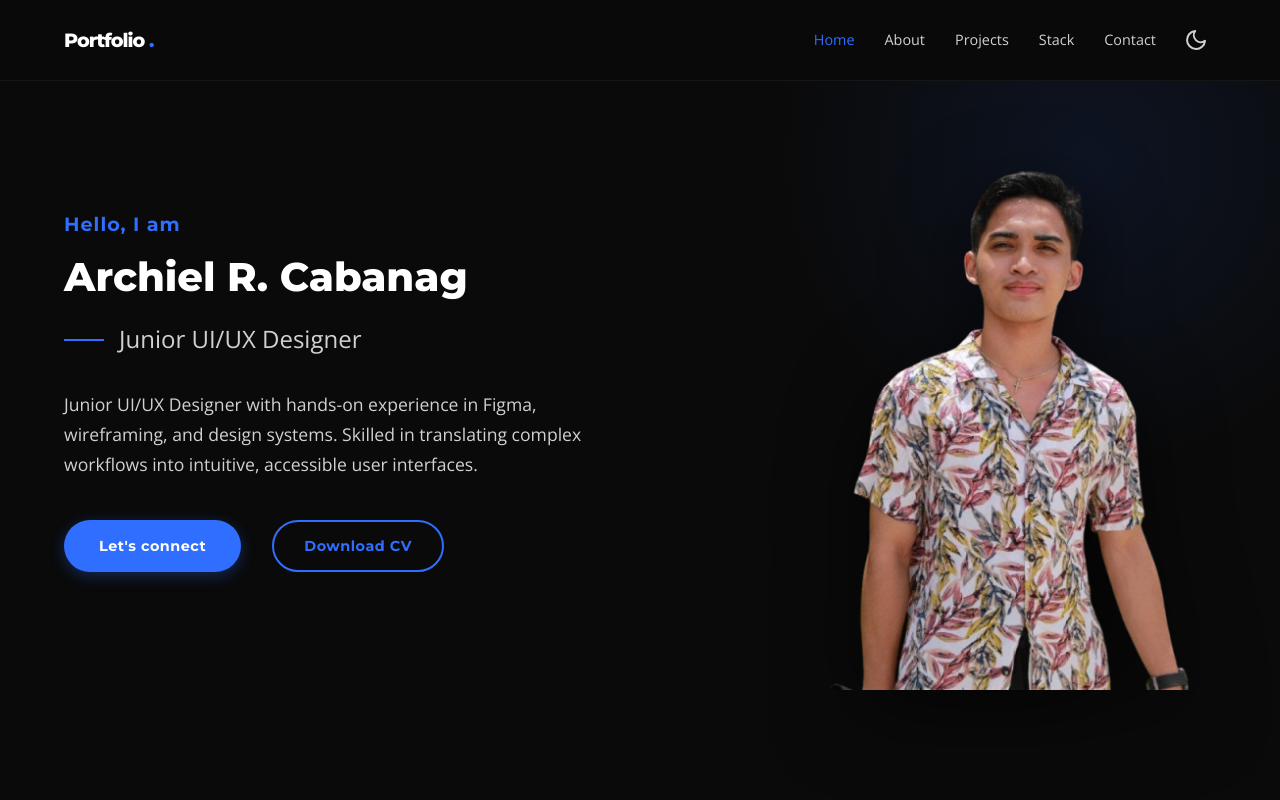
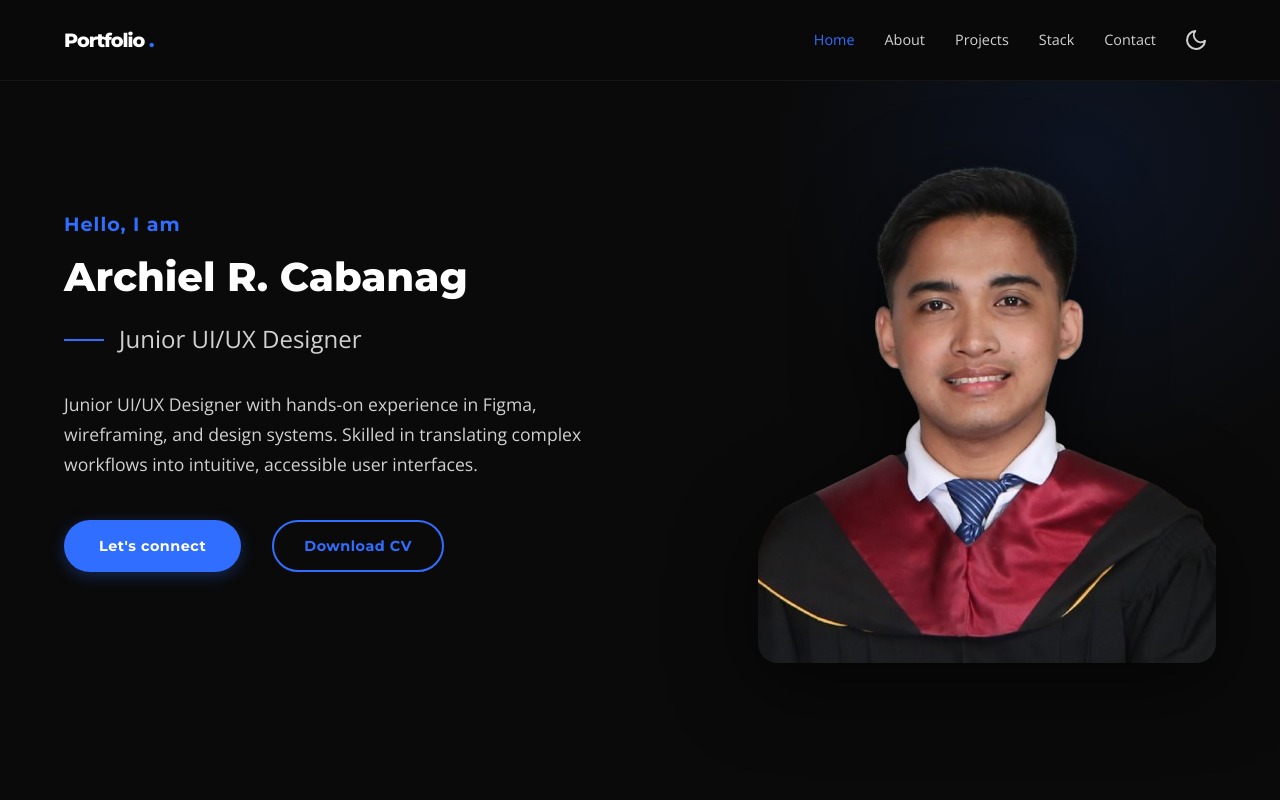
Before and after one commit to Archiel-2026/MyPortfolio, a plain HTML site: page index.html in a window 1280 px wide. Shown: the top 800 px of the page. Drawn offline with nearby package versions, Linux system fonts and the light colour scheme.

Commit message:
Change Display Image Profile

```diff
--- a/index.html
+++ b/index.html
@@ -814,7 +814,7 @@
                 </div>
             <div class="hero-image-wrapper">
                 <div class="hero-decoration"></div>
-                <img src="Image.png" alt="Archiel R. Cabanag" class="hero-img">
+                <img src="Gradpic.png" alt="Archiel R. Cabanag" class="hero-img">
             </div>
         </div>
     </section>
```
Also changed, not shown: Gradpic.png (added).
